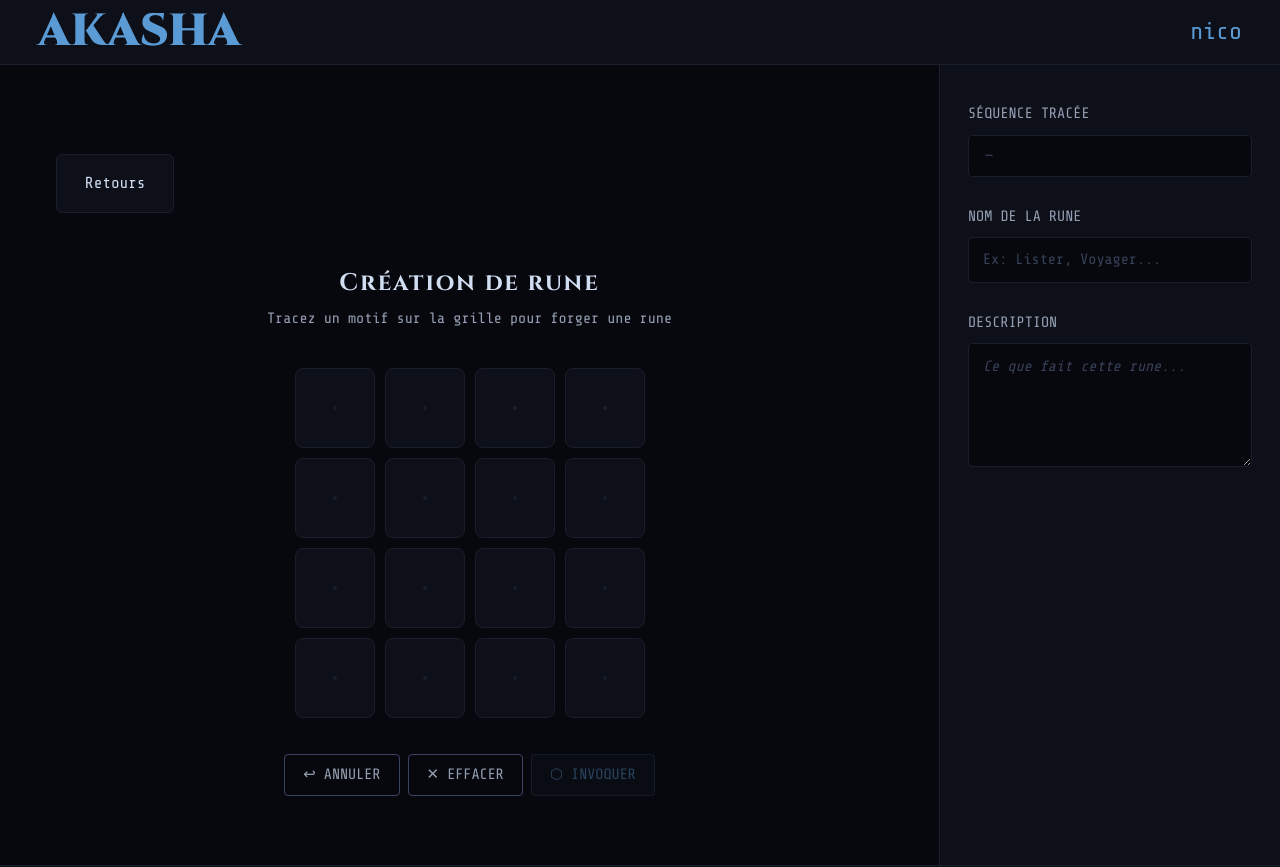
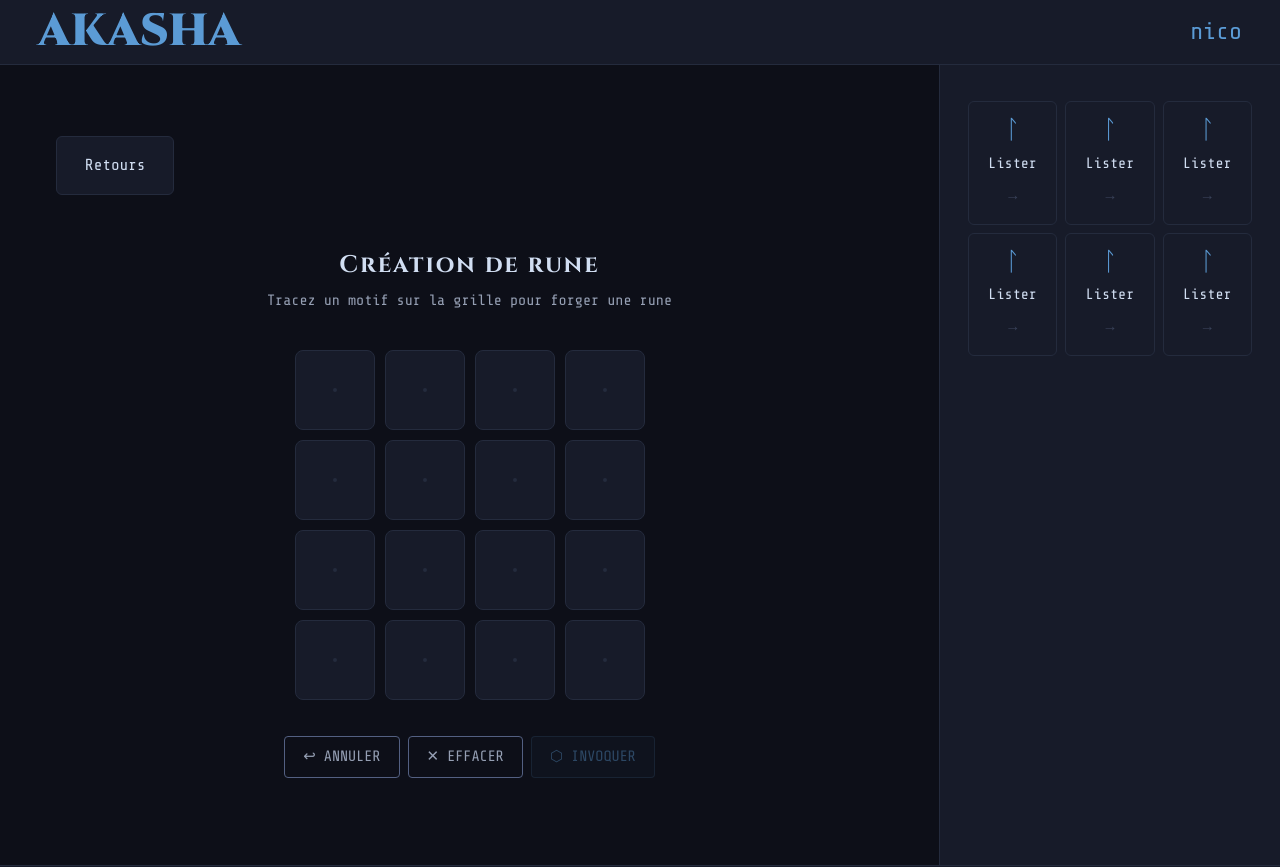
Before and after one commit to MaheutNicolas/Akasha_Front, a Vue app: page /rune in a window 1280 px wide. Shown: the top 867 px of the page. Built offline with nearby package versions, Linux system fonts and the light colour scheme; a web font is replaced by a local one.

Commit message:
feat: :sparkles: add rune list ( not finished ) and some fix

```diff
--- a/src/assets/style/component/component.scss
+++ b/src/assets/style/component/component.scss
@@ -2,3 +2,4 @@
 @use 'terminal.scss';
 @use 'runeCreator.scss';
 @use 'back.scss';
+@use 'runeList.scss';
--- /dev/null
+++ b/src/assets/style/component/runeList.scss
@@ -0,0 +1,82 @@
+@use '../shared' as *;
+
+.rune-list {
+  display: grid;
+  grid-template-columns: repeat(3, 1fr);
+  gap: $spacing-sm;
+
+  &__item {
+    display: flex;
+    flex-direction: column;
+    align-items: center;
+    gap: $spacing-sm;
+    padding: $spacing-md;
+    background: $surface;
+    border: 1px solid $border;
+    border-radius: 6px;
+    cursor: pointer;
+    transition: border-color 0.15s, background 0.15s;
+    text-align: center;
+
+    &:hover:not(.is-readonly) {
+      border-color: rgba($blue, 0.4);
+      background: rgba($blue, 0.04);
+    }
+
+    &.is-active {
+      border-color: rgba($blue, 0.6);
+      background: rgba($blue, 0.07);
+    }
+
+    &.is-readonly {
+      cursor: default;
+    }
+  }
+
+  &__symbol {
+    font-family: $font-display;
+    font-size: 1.6rem;
+    color: $blue;
+    line-height: 1;
+  }
+
+  &__info {
+    display: flex;
+    flex-direction: column;
+    gap: 3px;
+    min-width: 0;
+    width: 100%;
+  }
+
+  &__name {
+    font-size: $font-small;
+    color: $text;
+    white-space: nowrap;
+    overflow: hidden;
+    text-overflow: ellipsis;
+  }
+
+  &__path {
+    font-size: $font-small;
+    color: $text-dim;
+    white-space: nowrap;
+    overflow: hidden;
+    text-overflow: ellipsis;
+  }
+
+  &__arrow {
+    font-size: $font-small;
+    color: $text-dim;
+    transition: color 0.15s;
+
+    .rune-list__item:hover & { color: $blue; }
+  }
+
+  &__empty {
+    grid-column: 1 / -1;
+    font-size: $font-small;
+    color: $text-muted;
+    text-align: center;
+    padding: $spacing-xl;
+  }
+}
--- a/src/assets/style/page/email.scss
+++ b/src/assets/style/page/email.scss
@@ -183,7 +183,6 @@ $list-width: 280px;
   }
 
   &__detail-p {
-    font-style: italic;
     font-size: $font-small;
     line-height: 1.8;
     color: $text;
--- a/src/assets/style/page/explore.scss
+++ b/src/assets/style/page/explore.scss
@@ -5,7 +5,6 @@
   display: flex;
   flex-direction: column;
   align-items: center;
-  justify-content: center;
   gap: $spacing-xl;
   padding: $spacing-lg;
 
--- a/src/assets/style/page/rune.scss
+++ b/src/assets/style/page/rune.scss
@@ -13,7 +13,9 @@
     align-items: center;
     justify-content: center;
     gap: $spacing-xl;
-    padding: $spacing-xl;
+    padding-left: $spacing-xl;
+    padding-right: $spacing-xl;
+    padding-bottom: $spacing-xl;
     border-right: 1px solid $border;
   }
 
--- /dev/null
+++ b/src/component/RuneList.vue
@@ -0,0 +1,34 @@
+<template>
+  <div class="rune-list">
+    <div
+      v-for="rune in runes"
+      :key="rune.id"
+      class="rune-list__item"
+      :class="{
+        'is-readonly': readonly,
+        'is-active':   selected?.id === rune.id
+      }"
+      @click="!readonly && emit('select', rune)"
+    >
+      <span class="rune-list__symbol">{{ rune.symbol }}</span>
+      <div class="rune-list__info">
+        <span class="rune-list__name">{{ rune.name }}</span>
+      </div>
+      <span class="rune-list__arrow" v-if="!readonly">→</span>
+    </div>
+
+    <div class="rune-list__empty" v-if="runes.length === 0">
+      Aucune rune forgée
+    </div>
+  </div>
+</template>
+
+<script setup>
+defineProps({
+  runes:    { type: Array,   default: () => [] },
+  selected: { type: Object,  default: null     },
+  readonly: { type: Boolean, default: false    }
+})
+
+const emit = defineEmits(['select'])
+</script>
--- a/src/function/request.js
+++ b/src/function/request.js
@@ -2,7 +2,7 @@ import { ref } from "vue";
 const defaultUri = import.meta.env.VITE_API_URL;
 const TOKEN_KEY = 'akasha_token';
 
-async function request( method = "GET", url = "/api") {
+async function request( method = "GET", url = "/api", body = null) {
   const token = ref(localStorage.getItem(TOKEN_KEY) ?? null);
 
   await fetch(defaultUri + url, {
@@ -11,7 +11,7 @@ async function request( method = "GET", url = "/api") {
       'Content-Type': 'application/json',
       'Authorization': `Bearer ${token.value}`
     },
-    body: JSON.stringify({ email, password })
+    body: method == 'GET' ? null : JSON.stringify(body)
   })
   .then(res => {
     return res.json();
--- a/src/index.css
+++ b/src/index.css
@@ -52,8 +52,8 @@
 
 .btn {
   padding: 16px 28px;
-  background: #0d1018;
-  border: 1px solid #181e2c;
+  background: #171b29;
+  border: 1px solid #242b3d;
   border-radius: 6px;
   color: #d1def2;
   text-decoration: none;
@@ -189,7 +189,7 @@ html {
 }
 
 body {
-  background: #07080d;
+  background: #0d0f18;
   color: #d1def2;
   font-family: "Share Tech Mono", monospace;
   min-height: 100vh;
@@ -229,8 +229,8 @@ input, textarea {
 }
 
 .footer {
-  border-top: 1px solid #181e2c;
-  background: #0d1018;
+  border-top: 1px solid #242b3d;
+  background: #171b29;
   height: 120px;
   display: flex;
   align-items: center;
@@ -246,8 +246,8 @@ input, textarea {
   position: sticky;
   top: 0;
   z-index: 100;
-  border-bottom: 1px solid #181e2c;
-  background: #0d1018;
+  border-bottom: 1px solid #242b3d;
+  background: #171b29;
   padding: 10px;
 }
 .header__nav {
@@ -321,8 +321,8 @@ input, textarea {
 .login-register__card {
   width: 100%;
   max-width: 380px;
-  background: #0d1018;
-  border: 1px solid #181e2c;
+  background: #171b29;
+  border: 1px solid #242b3d;
   border-radius: 8px;
   padding: 36px;
   display: flex;
@@ -396,8 +396,8 @@ input, textarea {
   align-items: center;
   gap: 16px;
   padding: 16px 28px;
-  background: #0d1018;
-  border: 1px solid #181e2c;
+  background: #171b29;
+  border: 1px solid #242b3d;
   border-radius: 6px;
   color: #d1def2;
   text-decoration: none;
@@ -454,16 +454,16 @@ input, textarea {
   min-height: 60vh;
 }
 .mail__list {
-  border-right: 1px solid #181e2c;
+  border-right: 1px solid #242b3d;
   display: flex;
   flex-direction: column;
   overflow: hidden;
-  background: #0d1018;
+  background: #171b29;
 }
 .mail__list-head {
   padding: 16px 28px;
-  border-top: 1px solid #181e2c;
-  border-bottom: 1px solid #181e2c;
+  border-top: 1px solid #242b3d;
+  border-bottom: 1px solid #242b3d;
   display: flex;
   align-items: center;
   justify-content: space-between;
@@ -488,7 +488,7 @@ input, textarea {
   flex: 1;
   overflow-y: auto;
   scrollbar-width: thin;
-  scrollbar-color: #181e2c transparent;
+  scrollbar-color: #242b3d transparent;
 }
 .mail__item {
   width: 100%;
@@ -497,7 +497,7 @@ input, textarea {
   gap: 8px;
   padding: 16px 28px;
   border: none;
-  border-bottom: 1px solid #181e2c;
+  border-bottom: 1px solid #242b3d;
   background: transparent;
   text-align: left;
   cursor: pointer;
@@ -567,11 +567,11 @@ input, textarea {
   flex-direction: column;
   overflow-y: auto;
   scrollbar-width: thin;
-  scrollbar-color: #181e2c transparent;
+  scrollbar-color: #242b3d transparent;
 }
 .mail__detail-head {
   padding: 28px 36px;
-  border-bottom: 1px solid #181e2c;
+  border-bottom: 1px solid #242b3d;
   flex-shrink: 0;
 }
 .mail__detail-subject {
@@ -608,14 +608,13 @@ input, textarea {
   gap: 16px;
 }
 .mail__detail-p {
-  font-style: italic;
   font-size: 15px;
   line-height: 1.8;
   color: #d1def2;
 }
 .mail__attachments {
   padding: 28px 36px;
-  border-top: 1px solid #181e2c;
+  border-top: 1px solid #242b3d;
   display: flex;
   flex-direction: column;
   gap: 16px;
@@ -637,8 +636,8 @@ input, textarea {
   align-items: center;
   gap: 8px;
   padding: 8px 16px;
-  background: #07080d;
-  border: 1px solid #181e2c;
+  background: #0d0f18;
+  border: 1px solid #242b3d;
   border-radius: 4px;
   text-decoration: none;
   transition: border-color 0.15s, background 0.15s;
@@ -685,7 +684,6 @@ input, textarea {
   display: flex;
   flex-direction: column;
   align-items: center;
-  justify-content: center;
   gap: 36px;
   padding: 28px;
 }
@@ -740,8 +738,8 @@ input, textarea {
   flex-shrink: 0;
 }
 .explore__input {
-  background: #07080d;
-  border: 1px solid #181e2c;
+  background: #0d0f18;
+  border: 1px solid #242b3d;
   border-radius: 4px;
   padding: 10px 14px;
   font-size: 18px;
@@ -754,7 +752,7 @@ input, textarea {
   color: #384158;
 }
 .explore__input:focus {
-  border-color: #3a4562;
+  border-color: #536082;
 }
 .explore__input.is-error {
   border-color: #c4504a;
@@ -815,8 +813,8 @@ input, textarea {
 .explore__result {
   width: 100%;
   max-width: 360px;
-  background: #0d1018;
-  border: 1px solid #181e2c;
+  background: #171b29;
+  border: 1px solid #242b3d;
   border-radius: 6px;
   padding: 28px;
   display: flex;
@@ -849,7 +847,7 @@ input, textarea {
   font-size: 15px;
   text-transform: uppercase;
   padding: 1px 7px;
-  border: 1px solid #3a4562;
+  border: 1px solid #536082;
   border-radius: 3px;
   color: #959fb3;
 }
@@ -870,7 +868,7 @@ input, textarea {
   flex-direction: column;
   gap: 8px;
   padding-top: 8px;
-  border-top: 1px solid #181e2c;
+  border-top: 1px solid #242b3d;
 }
 .explore__meta-label {
   font-size: 15px;
@@ -902,8 +900,10 @@ input, textarea {
   align-items: center;
   justify-content: center;
   gap: 36px;
-  padding: 36px;
-  border-right: 1px solid #181e2c;
+  padding-left: 36px;
+  padding-right: 36px;
+  padding-bottom: 36px;
+  border-right: 1px solid #242b3d;
 }
 .rune-create__header {
   text-align: center;
@@ -937,7 +937,7 @@ input, textarea {
 }
 .rune-create__btn--ghost {
   background: transparent;
-  border: 1px solid #3a4562;
+  border: 1px solid #536082;
   color: #959fb3;
 }
 .rune-create__btn--ghost:hover {
@@ -971,7 +971,7 @@ input, textarea {
   flex-direction: column;
   gap: 28px;
   padding: 36px 28px;
-  background: #0d1018;
+  background: #171b29;
   overflow-y: auto;
 }
 .rune-create__section {
@@ -992,8 +992,8 @@ input, textarea {
   gap: 4px;
   min-height: 32px;
   padding: 8px 16px;
-  background: #07080d;
-  border: 1px solid #181e2c;
+  background: #0d0f18;
+  border: 1px solid #242b3d;
   border-radius: 4px;
 }
 .rune-create__seq-item {
@@ -1013,8 +1013,8 @@ input, textarea {
   color: #384158;
 }
 .rune-create__input {
-  background: #07080d;
-  border: 1px solid #181e2c;
+  background: #0d0f18;
+  border: 1px solid #242b3d;
   border-radius: 4px;
   padding: 10px 14px;
   font-family: "Share Tech Mono", monospace;
@@ -1027,14 +1027,14 @@ input, textarea {
   color: #384158;
 }
 .rune-create__input:focus {
-  border-color: #3a4562;
+  border-color: #536082;
 }
 .rune-create__input.is-error {
   border-color: #c4504a;
 }
 .rune-create__textarea {
-  background: #07080d;
-  border: 1px solid #181e2c;
+  background: #0d0f18;
+  border: 1px solid #242b3d;
   border-radius: 4px;
   padding: 10px 14px;
   font-style: italic;
@@ -1050,7 +1050,7 @@ input, textarea {
   font-style: italic;
 }
 .rune-create__textarea:focus {
-  border-color: #3a4562;
+  border-color: #536082;
 }
 .rune-create__error {
   font-family: "Share Tech Mono", monospace;
@@ -1091,8 +1091,8 @@ input, textarea {
   color: #959fb3;
 }
 .form__input {
-  background: #07080d;
-  border: 1px solid #181e2c;
+  background: #0d0f18;
+  border: 1px solid #242b3d;
   border-radius: 4px;
   padding: 10px 14px;
   font-size: 15px;
@@ -1103,7 +1103,7 @@ input, textarea {
   color: #384158;
 }
 .form__input:focus {
-  border-color: #3a4562;
+  border-color: #536082;
 }
 .form__input.is-error {
   border-color: #c4504a;
@@ -1151,8 +1151,8 @@ input, textarea {
 .t-shell {
   display: flex;
   flex-direction: column;
-  background: #07080d;
-  border: 1px solid #181e2c;
+  background: #0d0f18;
+  border: 1px solid #242b3d;
   border-radius: 10px;
   overflow: hidden;
   font-family: "Share Tech Mono", monospace;
@@ -1165,8 +1165,8 @@ input, textarea {
   align-items: center;
   gap: 8px;
   padding: 8px 16px;
-  background: #0d1018;
-  border-bottom: 1px solid #181e2c;
+  background: #171b29;
+  border-bottom: 1px solid #242b3d;
   flex-shrink: 0;
 }
 .t-chrome .t-dot {
@@ -1201,7 +1201,7 @@ input, textarea {
   display: flex;
   flex-direction: column;
   scrollbar-width: thin;
-  scrollbar-color: #181e2c transparent;
+  scrollbar-color: #242b3d transparent;
 }
 .t-feed::-webkit-scrollbar {
   width: 4px;
@@ -1210,12 +1210,12 @@ input, textarea {
   background: transparent;
 }
 .t-feed::-webkit-scrollbar-thumb {
-  background: #181e2c;
+  background: #242b3d;
   border-radius: 2px;
 }
 
 .t-msg {
-  border-bottom: 1px solid #040508;
+  border-bottom: 1px solid #0b0e16;
 }
 .t-msg:last-child {
   border-bottom: none;
@@ -1232,23 +1232,23 @@ input, textarea {
   border-radius: 2px;
 }
 .t-msg__source.src-sys {
-  background: #0d1018;
+  background: #171b29;
   color: #5b9bd5;
   border: 1px solid #5b9bd5;
 }
 .t-msg__source.src-lore {
-  background: #0d1018;
+  background: #171b29;
   color: #959fb3;
-  border: 1px solid #181e2c;
+  border: 1px solid #242b3d;
   font-family: "Cinzel", serif;
 }
 .t-msg__source.src-warn {
-  background: #040508;
+  background: #0b0e16;
   color: #c9893a;
   border: 1px solid #c9893a;
 }
 .t-msg__source.src-env {
-  background: #040508;
+  background: #0b0e16;
   color: #3aab72;
   border: 1px solid #3aab72;
 }
@@ -1307,8 +1307,8 @@ input, textarea {
 .rune-grid__cell {
   width: 80px;
   height: 80px;
-  background: #0d1018;
-  border: 1px solid #181e2c;
+  background: #171b29;
+  border: 1px solid #242b3d;
   border-radius: 8px;
   display: flex;
   align-items: center;
@@ -1319,7 +1319,7 @@ input, textarea {
   user-select: none;
 }
 .rune-grid__cell:hover {
-  border-color: #3a4562;
+  border-color: #536082;
 }
 .rune-grid__cell.is-selected {
   border-color: rgba(91, 155, 213, 0.5);
@@ -1332,7 +1332,7 @@ input, textarea {
   width: 4px;
   height: 4px;
   border-radius: 50%;
-  background: #181e2c;
+  background: #242b3d;
   transition: all 0.15s;
 }
 .is-selected .rune-grid__dot {
@@ -1358,4 +1358,76 @@ input, textarea {
 .back {
   width: 100%;
   padding: 20px;
+}
+
+.rune-list {
+  display: grid;
+  grid-template-columns: repeat(3, 1fr);
+  gap: 8px;
+}
+.rune-list__item {
+  display: flex;
+  flex-direction: column;
+  align-items: center;
+  gap: 8px;
+  padding: 16px;
+  background: #171b29;
+  border: 1px solid #242b3d;
+  border-radius: 6px;
+  cursor: pointer;
+  transition: border-color 0.15s, background 0.15s;
+  text-align: center;
+}
+.rune-list__item:hover:not(.is-readonly) {
+  border-color: rgba(91, 155, 213, 0.4);
+  background: rgba(91, 155, 213, 0.04);
+}
+.rune-list__item.is-active {
+  border-color: rgba(91, 155, 213, 0.6);
+  background: rgba(91, 155, 213, 0.07);
+}
+.rune-list__item.is-readonly {
+  cursor: default;
+}
+.rune-list__symbol {
+  font-family: "Cinzel", serif;
+  font-size: 1.6rem;
+  color: #5b9bd5;
+  line-height: 1;
+}
+.rune-list__info {
+  display: flex;
+  flex-direction: column;
+  gap: 3px;
+  min-width: 0;
+  width: 100%;
+}
+.rune-list__name {
+  font-size: 15px;
+  color: #d1def2;
+  white-space: nowrap;
+  overflow: hidden;
+  text-overflow: ellipsis;
+}
+.rune-list__path {
+  font-size: 15px;
+  color: #384158;
+  white-space: nowrap;
+  overflow: hidden;
+  text-overflow: ellipsis;
+}
+.rune-list__arrow {
+  font-size: 15px;
+  color: #384158;
+  transition: color 0.15s;
+}
+.rune-list__item:hover .rune-list__arrow {
+  color: #5b9bd5;
+}
+.rune-list__empty {
+  grid-column: 1/-1;
+  font-size: 15px;
+  color: #959fb3;
+  text-align: center;
+  padding: 36px;
 }/*# sourceMappingURL=index.css.map */
--- a/src/page/Rune.vue
+++ b/src/page/Rune.vue
@@ -30,57 +30,7 @@
     </div>
 
     <div class="rune-create__right">
-
-      <!-- Séquence -->
-      <div class="rune-create__section">
-        <p class="rune-create__label">Séquence tracée</p>
-        <div class="rune-create__sequence">
-          <template v-if="path.length > 0">
-            <span
-              v-for="(id, i) in path"
-              :key="i"
-              class="rune-create__seq-item"
-            >
-              <span class="rune-create__seq-arrow" v-if="i > 0">→</span>
-              {{ id }}
-            </span>
-          </template>
-          <span class="rune-create__seq-empty" v-else>—</span>
-        </div>
-      </div>
-
-      <!-- Champ nom -->
-      <div class="rune-create__section">
-        <label class="rune-create__label">Nom de la rune</label>
-        <input
-          v-model="name"
-          type="text"
-          class="rune-create__input"
-          :class="{ 'is-error': errors.name }"
-          placeholder="Ex: Lister, Voyager..."
-          maxlength="50"
-        />
-        <span class="rune-create__error" v-if="errors.name">{{ errors.name }}</span>
-      </div>
-
-      <!-- Champ description -->
-      <div class="rune-create__section">
-        <label class="rune-create__label">Description</label>
-        <textarea
-          v-model="description"
-          class="rune-create__textarea"
-          placeholder="Ce que fait cette rune..."
-          rows="4"
-        ></textarea>
-      </div>
-
-      <!-- Feedback -->
-      <div class="rune-create__feedback rune-create__feedback--ok" v-if="result">
-        ✦ Rune "{{ result.name }}" forgée avec succès
-      </div>
-      <div class="rune-create__feedback rune-create__feedback--err" v-if="errors.global">
-        {{ errors.global }}
-      </div>
+      <RuneList :runes="runes"/>
 
     </div>
 
@@ -90,6 +40,7 @@
 <script setup>
 import { ref, reactive } from 'vue';
 import RuneCreator from '@/component/RuneCreator.vue';
+import RuneList from '@/component/RuneList.vue';
 import Back from '@/component/Back.vue';
 
 const path        = ref([])
@@ -99,6 +50,45 @@ const description = ref('')
 const loading     = ref(false)
 const result      = ref(null)
 const errors      = reactive({ name: '', global: '' })
+
+const runes = [
+  {
+    "id": "uuid",
+    "symbol": "ᛚ",
+    "name": "Lister",
+    "path": [1, 2, 3, 4]
+  },
+   {
+    "id": "uuid",
+    "symbol": "ᛚ",
+    "name": "Lister",
+    "path": [1, 2, 3, 4]
+  },
+   {
+    "id": "uuid",
+    "symbol": "ᛚ",
+    "name": "Lister",
+    "path": [1, 2, 3, 4]
+  },
+   {
+    "id": "uuid",
+    "symbol": "ᛚ",
+    "name": "Lister",
+    "path": [1, 2, 3, 4]
+  },
+   {
+    "id": "uuid",
+    "symbol": "ᛚ",
+    "name": "Lister",
+    "path": [1, 2, 3, 4]
+  },
+   {
+    "id": "uuid",
+    "symbol": "ᛚ",
+    "name": "Lister",
+    "path": [1, 2, 3, 4]
+  }
+]
 
 function handleReset() {
   gridRef.value.reset()
```
Also changed, not shown: src/assets/style/variable.scss (+5 -5 lines), 1 other file (tests, documents, lock files or other folders).
